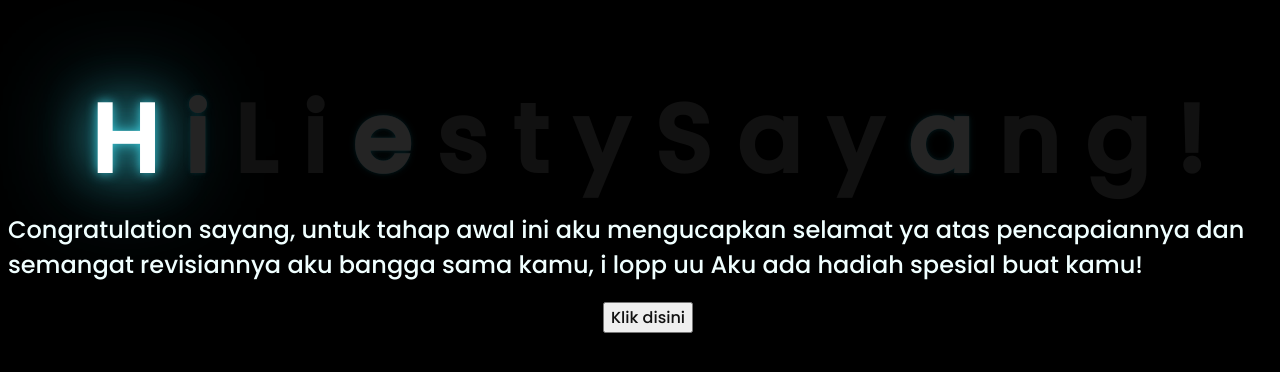
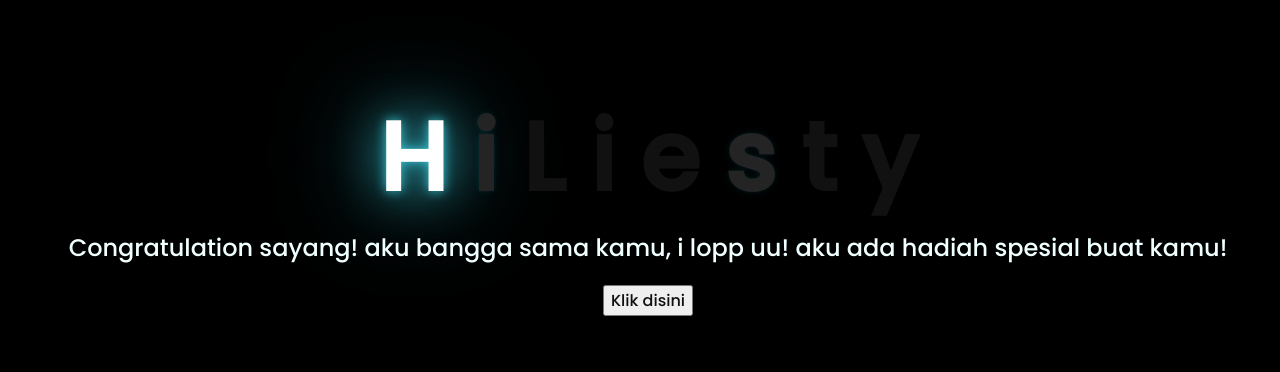
Before and after one commit to urboyfriendjuan/congrats, a plain HTML site: page index.html in a window 1280 px wide. Shown: the part 208-580 px from the top of the page. Drawn offline with Linux system fonts and the light colour scheme.

Commit message:
Update index.html

```diff
--- a/index.html
+++ b/index.html
@@ -13,27 +13,17 @@
     <!-- silahkan menambah kata sesuai keinginan dengan <span>text...</span -->
         <span>H</span>
         <span>i</span>
-        <span> </span>
         <span>L</span>
         <span>i</span>
         <span>e</span>
         <span>s</span>
         <span>t</span>
         <span>y</span>
-        <span> </span>
-        <span>S</span>
-        <span>a</span>
-        <span>y</span>
-        <span>a</span>
-        <span>n</span>
-        <span>g</span>
-        <span>!</span>
     </div>
     <div class="description">
-        <span>Congratulation sayang, untuk tahap awal ini aku mengucapkan</span>
-        <span>selamat ya atas pencapaiannya dan semangat revisiannya</span>
-        <span>aku bangga sama kamu, i lopp uu</span>
-        <span>Aku ada hadiah spesial buat kamu!</span>
+        <span>Congratulation sayang!</span>
+        <span>aku bangga sama kamu, i lopp uu!</span>
+        <span>aku ada hadiah spesial buat kamu!</span>
     </div>
     <div class="button">
         <button>
```
